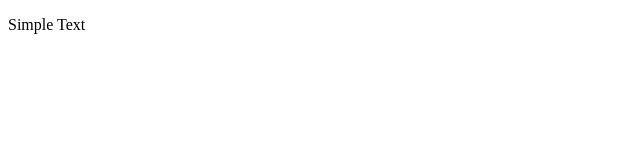
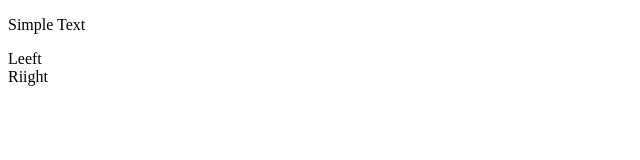
Before and after one commit to vleidmans/neptune, a plain HTML site: page index.html in a window 1280 px wide. Shown: the full height of the page, 0-640 px from the left. Drawn offline with Linux system fonts and the light colour scheme.

Commit message:
Div checkpoint

```diff
--- a/index.html
+++ b/index.html
@@ -7,5 +7,7 @@
 </head>
 <body>
  <p>Simple Text</p>
+ <div>Leeft</div>
+ <div>Riight</div>
 </body>
 </html>
```
